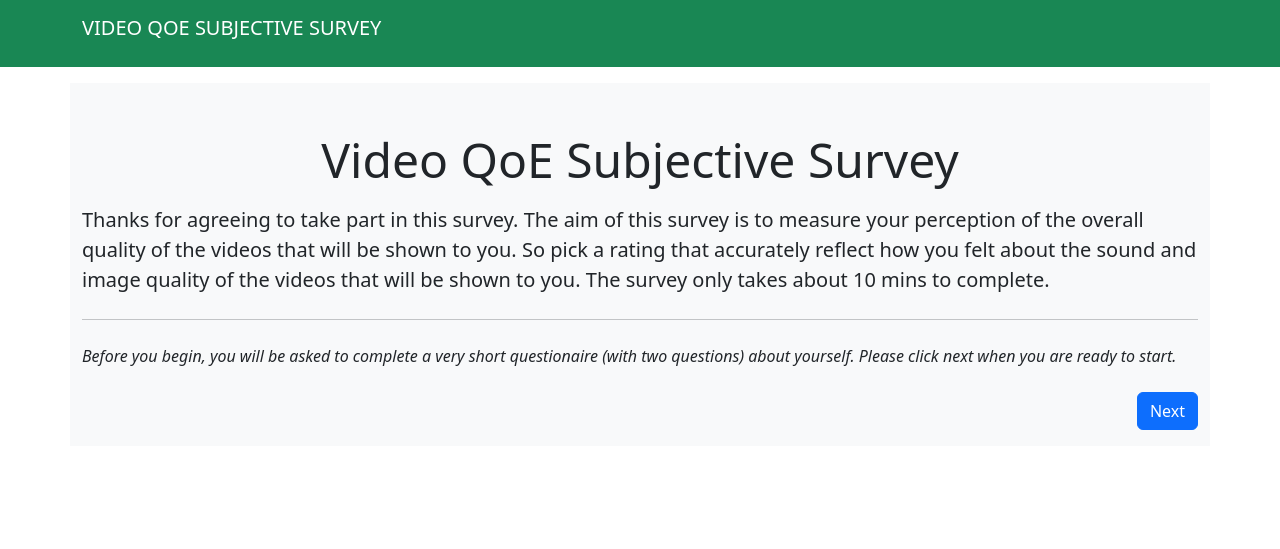
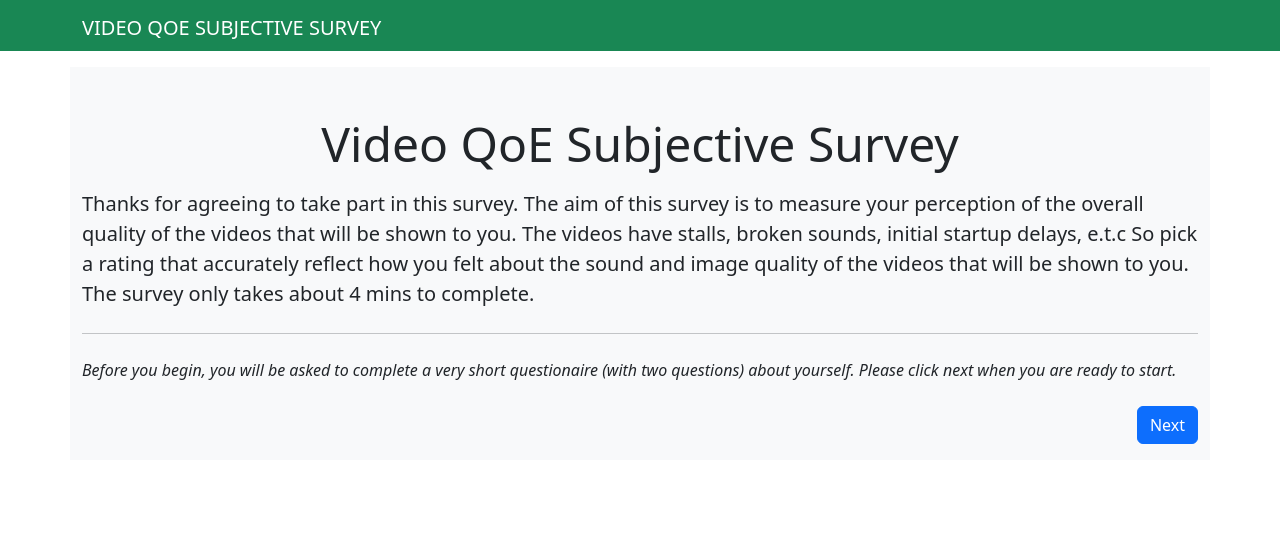
Before and after one commit to BidemiYemisi/qoe_survey_app, a Django app: page / in a window 1280 px wide. Shown: the top 549 px of the page. Run offline with Django 4.2, Linux system fonts and the light colour scheme; some libraries are stand-ins or nearby versions.

Commit message:
added more data to database, edited view to reflect added data, add more text to welcome page

```diff
--- a/video_qoe_project/templates/partials/main.html
+++ b/video_qoe_project/templates/partials/main.html
@@ -9,7 +9,7 @@
     <meta name="viewport" content="width=device-width, initial-scale=1.0">
     <meta name="description" content=""/>
     <meta name="author" content=""/>
-    <link rel="shortcut icon" type="image/png" href="{% static 'favicon.png' %}"/>
+    <link rel="shortcut icon" type="image/png" href="{% static 'image/favicon-32x32.png' %}"/>
     <link rel="stylesheet" href="{% static 'css/mystyle.css' %}">
     <script type="text/javascript" src="{% static 'js/jquery-3.7.0.min.js' %}"></script>
     <script src="{% static 'js/myjs.js' %}"></script>
@@ -23,7 +23,7 @@
 <!-- Navigation-->
 <nav class="navbar navbar-expand-lg bg-success text-uppercase navbar-static-top">
     <div class="container">
-        <p class="navbar-brand text-white pb-0">Video QoE Subjective Survey</p>
+        <a href="{% url 'welcome' %}" class="navbar-brand text-white pb-0">Video QoE Subjective Survey</a>
     </div>
 </nav>
 {% block content %}
@@ -33,7 +33,7 @@
     <!-- Copyright -->
     <div class="text-center p-3" style="background-color: rgba(0, 0, 0, 0.2);">
         © 2023 Copyright:
-        <a class="text-dark" href="#">Video QoE Subjective Survey</a>
+        <a class="text-dark" href="{% url 'welcome' %}">Video QoE Subjective Survey</a>
     </div>
     <!-- Copyright -->
 </footer>
--- a/video_qoe_project/video_qoe_app/templates/video_qoe_app/end.html
+++ b/video_qoe_project/video_qoe_app/templates/video_qoe_app/end.html
@@ -7,8 +7,6 @@
     <p> Thanks for taking the survey </p>
     <br>
     <em>Will you like to help us rate more videos?</em>
-<!--    <a href="{% url 'survey' %}" type="button" class="btn btn-primary">Yes, I will love to</a>-->
-<!--    <a href="{% url 'bye' %}" type="button" class="btn btn-danger">No, I'm done.</a>-->
     <form action="/end/" method="POST" id="endForm_id">
          {% csrf_token %}
         <button type="submit" name="more_rating" class="btn btn-primary endForm_class" form="endForm_id" value="Yes">Yes, I will love to</button>
--- a/video_qoe_project/video_qoe_app/templates/video_qoe_app/welcome.html
+++ b/video_qoe_project/video_qoe_app/templates/video_qoe_app/welcome.html
@@ -11,9 +11,10 @@
                     that
                     will be
                     shown to you.
+                    The videos have stalls, broken sounds, initial startup delays, e.t.c
                     So pick a rating that accurately reflect how you felt about the sound and image quality of the
                     videos that will be shown to you.
-                    The survey only takes about 10 mins to complete.</p>
+                    The survey only takes about 4 mins to complete.</p>
                 <hr class="my-4">
                 <em>Before you begin, you will be asked to complete a very short questionaire (with two
                     questions) about yourself. Please click next when you are ready to start.</em>
--- a/video_qoe_project/video_qoe_app/views.py
+++ b/video_qoe_project/video_qoe_app/views.py
@@ -1,5 +1,3 @@
-from django.contrib import messages
-from django.http import HttpResponse
 from django.shortcuts import render, redirect
 from .models import QoeVideo, Respondent, QoeRating, ValidationVideo
 from .forms import CreateQuestionnaireForm
@@ -19,13 +17,6 @@ def questionnaire_page(request):
     global respondent_id
     form = CreateQuestionnaireForm(request.POST or None)
     if request.method == "POST":
-        # print(request.POST)
-        # create a form instance and populate it with data from the request:
-        # form = CreateQuestionnaireForm(request.POST)
-        # check whether it's valid:
-        # process the data in form.cleaned_data as required
-        # ...
-        # redirect to a new URL:
         if form.is_valid():
             respondent_age_range = form.cleaned_data['age_range']  # pass cleaned values from form to a variable
             respondent_gender = form.cleaned_data['gender']
@@ -41,24 +32,15 @@ def questionnaire_page(request):
             print("This is resp ID", respondent_id)
 
             if respondent_id is not None and "respondent_id" in request.session:
-                # fetch id of respondent and pass to next page
-                # respondant_details = Respondent.objects.all()
-                # messages.success(request, 'respondent with id  {}  added.'.format(create_respondent.respondent_id))
-                # return redirect("questionnaire")
                 return redirect("survey")
             else:
                 form = CreateQuestionnaireForm()
                 context = {'form': form}
                 return render(request, 'video_qoe_app/questionnaire.html', context)
-
-        # if a GET (or any other method) we'll create a blank form
-    # else:
-    #     form = CreateQuestionnaireForm()
-    #     context = {'form': form}
     return render(request, 'video_qoe_app/questionnaire.html', {"form": form})
 
 def get_random_videos_id_from_model():
-    random_video_id = random.sample(range(1, 3), 2)  # range(2, 7), 4 //range(1,3) means create numbers from 1 to 2, 3 won't be included
+    random_video_id = random.sample(range(3, 158), 9)  # range(2, 7), 4 //range(1,3) means create numbers from 1 to 2, 3 won't be included
     return random_video_id
 
 
@@ -104,12 +86,9 @@ def fetch_validation_videos():
 def survey_page(request):
     global playlist
     global validation_video
-    error_message = ""
     try:
         respondent_details = Respondent.objects.get(respondent_id=respondent_id)  ##need to look at respondent_details, maybe declare the variable
     except Respondent.DoesNotExist:
-        #respondent_details = None
-        error_message = "You need to go to home page to start the survey. Please copy this url http://127.0.0.1:8000 and paste in your browser"
         print("inside try catch in survey_page", respondent_id)
         #print(respondent_details)
         return redirect("welcome")
@@ -129,14 +108,8 @@ def survey_page(request):
                 new_validation_video_resp = request.POST.get('validation_question')
 
                 if new_rated_video is None or new_rating_perception is None or new_rating_value is None or new_validation_video_resp is None:
-                    error_message = "Not all questions were answered or missing videos. Please go to home page and retake survey"
+                    error_message = "Not all questions were answered or missing videos. Please go to home page by clicking on VIDEO QOE SUBJECTIVE SURVEY in navigation bar above and retake survey"
                     return render(request, 'video_qoe_app/survey.html', {"error_message": error_message})
-                # if new_rated_video is not None and new_rating_perception is not None and new_rating_value is not None:
-                #     respondent_details.qoerating_set.create(qoe_rating_value=new_rating_value,
-                #                                             qoe_rating_perception=new_rating_perception,
-                #                                             video=new_rated_video)
-                    #return redirect("end")
-
                 else:
                     respondent_details.qoerating_set.create(qoe_rating_value=new_rating_value,
                                                             qoe_rating_perception=new_rating_perception,
```
Also changed, not shown: video_qoe_project/assets/js/myjs.js (+0 -75 lines), video_qoe_project/static/js/myjs.js (+0 -75 lines).
